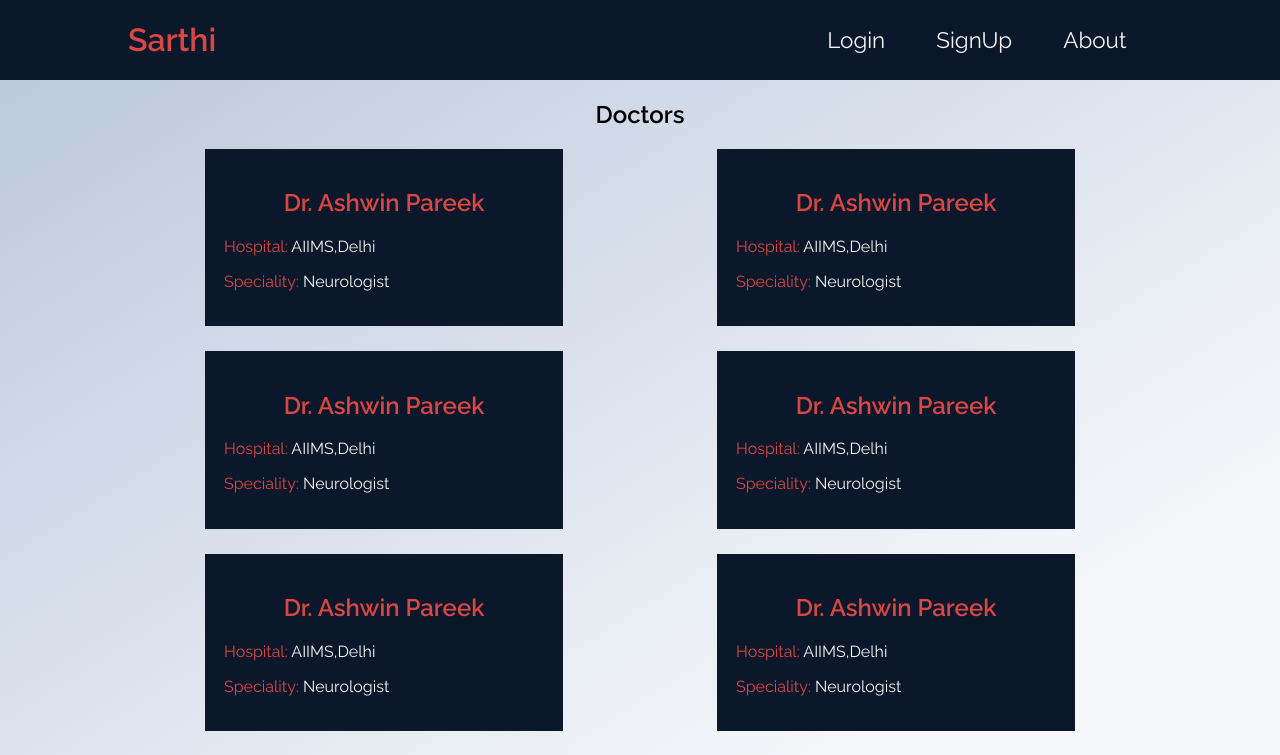
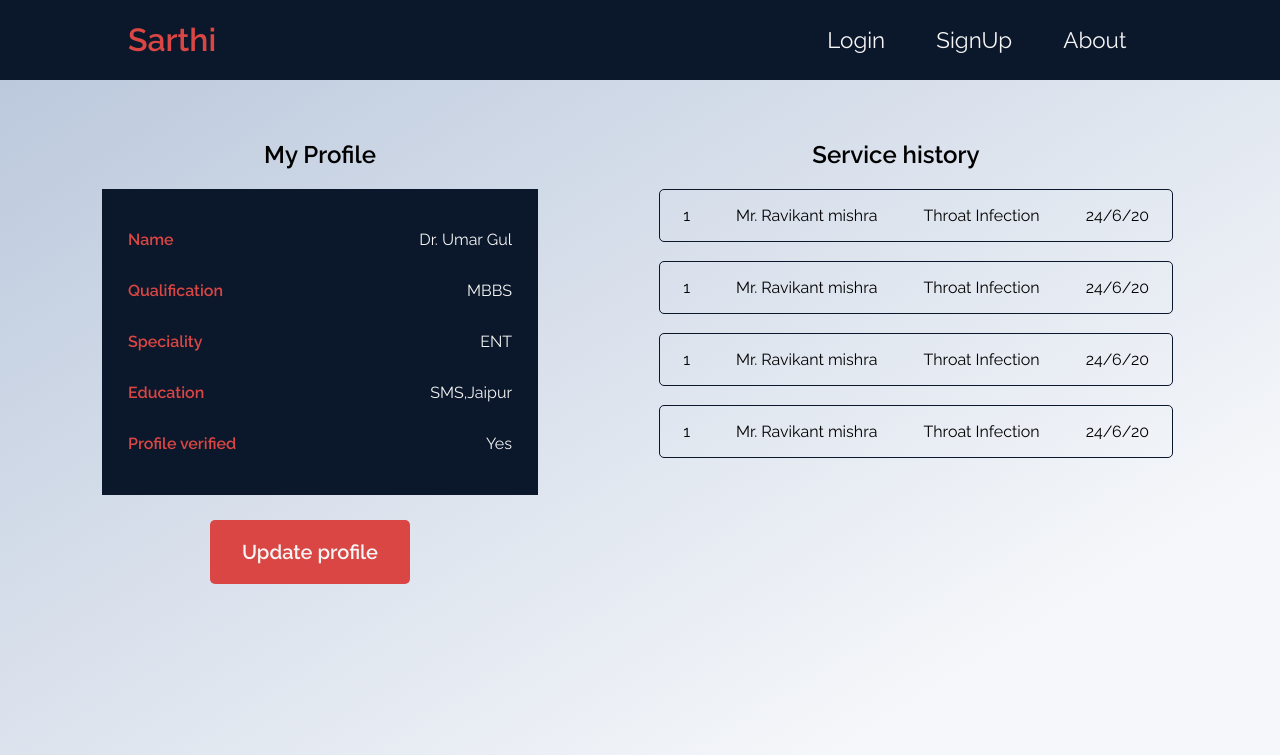
Before and after one commit to Dhruv-Adlakha/Sarthi-medical-help-app, a React (Create React App) app in the folder client/: page /doctors/profiles/me in a window 1280 px wide. Shown: the top 755 px of the page. Built offline with nearby package versions, Linux system fonts and the light colour scheme; the HTML template or start-up script is replaced by a standard one.

Commit message:
Add doctor my profile page UI

```diff
--- a/client/src/Routers/AppRouter.js
+++ b/client/src/Routers/AppRouter.js
@@ -7,6 +7,7 @@ import About from '../components/ExtraPages/About';
 import DoctorProfiles from '../components/Doctors/DoctorProfiles';
 import DoctorRequests from '../components/Doctors/DoctorRequests';
 import DoctorDashboard from '../components/Doctors/DoctorDashboard';
+import DoctorMyProfile from '../components/Doctors/DoctorMyProfile';
 
 const AppRouter = () => (
   <BrowserRouter>
@@ -16,8 +17,9 @@ const AppRouter = () => (
       <Route path='/signup' component={Signup} />
       <Route path='/about' component={About} />
       <Route path='/doctors/dashboard' component={DoctorDashboard} />
-      <Route path='/doctors/profiles' component={DoctorProfiles} />
+      <Route path='/doctors/profiles' component={DoctorProfiles} exact={true} />
       <Route path='/doctors/requests' component={DoctorRequests} />
+      <Route path='/doctors/profiles/me' component={DoctorMyProfile} />
     </Switch>
   </BrowserRouter>
 );
--- a/client/src/components/Doctors/DoctorDashboard.js
+++ b/client/src/components/Doctors/DoctorDashboard.js
@@ -16,7 +16,7 @@ function DoctorDashboard() {
           <Link to='/doctors/requests' className='btn'>
             Patient requests
           </Link>
-          <Link to='/doctors/profiles' className='btn'>
+          <Link to='/doctors/profiles/me' className='btn'>
             My profile
           </Link>
           <Link to='/doctors/profiles' className='btn'>
--- /dev/null
+++ b/client/src/components/Doctors/DoctorMyProfile.js
@@ -0,0 +1,64 @@
+import React from 'react';
+import { Link } from 'react-router-dom';
+import Navbar from '../Layout/Navbar';
+import ServiceHistoryElement from '../Doctors/ServiceHistoryElement';
+
+function DoctorMyProfile() {
+  return (
+    <div>
+      <Navbar />
+      <div className='doctorMyProfile'>
+        <div className='profileDescription'>
+          <h2>My Profile</h2>
+          <div className='content'>
+            <div className='contentPane'>
+              <p>
+                <span>Name</span>
+              </p>
+              <p>Dr. Umar Gul</p>
+            </div>
+
+            <div className='contentPane'>
+              <p>
+                <span>Qualification</span>
+              </p>
+              <p>MBBS</p>
+            </div>
+            <div className='contentPane'>
+              <p>
+                <span>Speciality</span>
+              </p>
+              <p>ENT</p>
+            </div>
+            <div className='contentPane'>
+              <p>
+                <span>Education</span>
+              </p>
+              <p>SMS,Jaipur</p>
+            </div>
+            <div className='contentPane'>
+              <p>
+                <span>Profile verified</span>
+              </p>
+              <p>Yes</p>
+            </div>
+          </div>
+          <Link to='/doctors/profiles/update' className='btn'>
+            Update profile
+          </Link>
+        </div>
+        <div className='serviceHistory'>
+          <h2>Service history</h2>
+          <div className='content'>
+            <ServiceHistoryElement />
+            <ServiceHistoryElement />
+            <ServiceHistoryElement />
+            <ServiceHistoryElement />
+          </div>
+        </div>
+      </div>
+    </div>
+  );
+}
+
+export default DoctorMyProfile;
--- /dev/null
+++ b/client/src/components/Doctors/ServiceHistoryElement.js
@@ -0,0 +1,14 @@
+import React from 'react';
+
+function ServiceHistoryElement() {
+  return (
+    <div className='serviceHistoryElement'>
+      <p>1</p>
+      <p>Mr. Ravikant mishra</p>
+      <p>Throat Infection</p>
+      <p>24/6/20</p>
+    </div>
+  );
+}
+
+export default ServiceHistoryElement;
--- /dev/null
+++ b/client/src/styles/components/doctors/_doctorMyProfile.scss
@@ -0,0 +1,44 @@
+.doctorMyProfile {
+  display: flex;
+  flex-direction: row;
+  margin-top: 5vh;
+}
+
+.doctorMyProfile .profileDescription {
+  width: 50vw;
+  display: flex;
+  flex-direction: column;
+  justify-content: center;
+  align-items: center;
+}
+
+.doctorMyProfile .profileDescription .content {
+  width: 30vw;
+  background: $theme-blue;
+  color: $theme-white;
+  padding: $m-size;
+  margin-bottom: $m-size;
+}
+
+.doctorMyProfile .profileDescription .content .contentPane {
+  display: flex;
+  flex-direction: row;
+  justify-content: space-between;
+}
+
+.doctorMyProfile .profileDescription .content .contentPane span {
+  color: $theme-red;
+  font-weight: 600;
+}
+
+.doctorMyProfile .serviceHistory {
+  width: 50vw;
+  flex-direction: column;
+  justify-content: center;
+  align-items: center;
+}
+
+.doctorMyProfile .serviceHistory h2 {
+  text-align: center;
+  width: 40vw;
+}
--- /dev/null
+++ b/client/src/styles/components/doctors/_serviceHistoryElement.scss
@@ -0,0 +1,10 @@
+.serviceHistoryElement {
+  width: 40vw;
+  display: flex;
+  flex-direction: row;
+  justify-content: space-around;
+  border: 1px solid $theme-blue;
+  border-radius: 5px;
+  margin-bottom: $s-size;
+  margin-left: $s-size;
+}
--- a/client/src/styles/styles.scss
+++ b/client/src/styles/styles.scss
@@ -1,13 +1,20 @@
 @import './base/settings';
 @import './base/base';
+
 @import './components/utils/container';
+
 @import './components/layout/navbar';
 @import './components/layout/landingPage';
+
 @import './components/authentication/login';
 @import './components/authentication/signup';
+
 @import './components/otherPages/about';
+
 @import './components/doctors/doctorProfiles';
 @import './components/doctors/doctorProfile';
 @import './components/doctors/doctorRequests';
 @import './components/doctors/doctorRequest';
 @import './components/doctors/doctorDashboard';
+@import './components/doctors/doctorMyProfile';
+@import './components/doctors/serviceHistoryElement';
```
Also changed, not shown: 1 other file (tests, documents, lock files or other folders).
